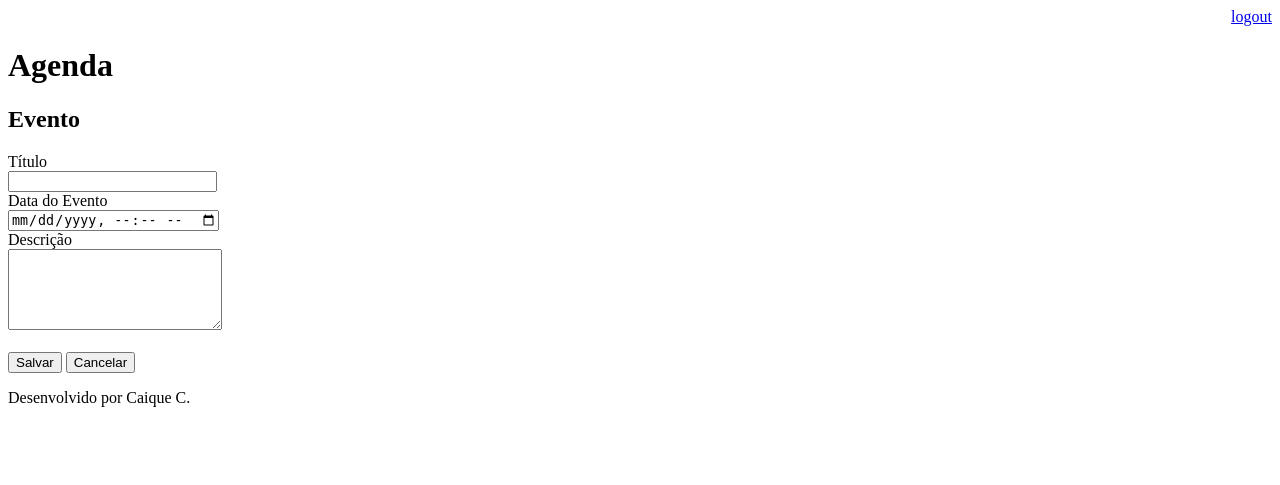
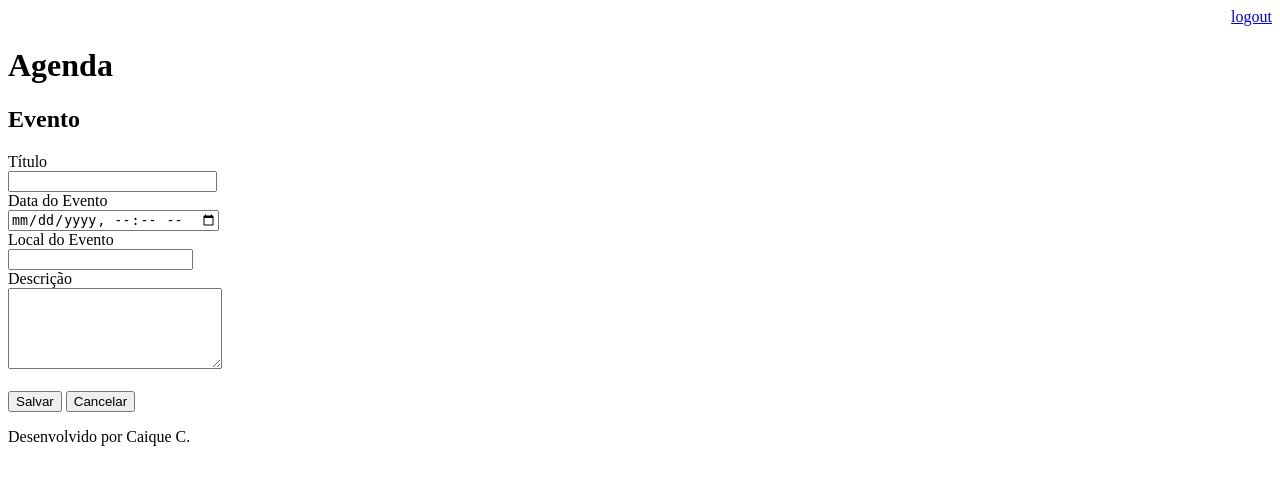
Before and after one commit to CaiqueCavalheiro/Schedule, a Django app: page /agenda/evento/ in a window 1280 px wide. Shown: the top 485 px of the page. Run offline with Django 3.2, Linux system fonts and the light colour scheme; a user stored in the database is signed in.

Commit message:
added to the models and database the event location variable

```diff
--- a/core/models.py
+++ b/core/models.py
@@ -9,6 +9,7 @@ class Evento(models.Model):
     data_evento = models.DateTimeField(verbose_name='Data do Evento')
     data_criacao = models.DateTimeField(auto_now=True) #Auto now retorna a data/ hora do momento em que foi feita a ação
     usuario = models.ForeignKey(User, on_delete=models.CASCADE)
+    local_evento = models.TextField(blank=True, null=True)
 
     class Meta:
         db_table = 'evento'
--- a/core/views.py
+++ b/core/views.py
@@ -47,9 +47,11 @@ def submit_evento(request):
         titulo = request.POST.get('titulo')
         data_evento = request.POST.get('data_evento')
         descricao = request.POST.get('descricao')
+        local_evento = request.POST.get('local_evento')
         usuario = request.user
         Evento.objects.create(titulo=titulo,
                               data_evento=data_evento,
                               descricao=descricao,
+                              local_evento=local_evento,
                               usuario=usuario)
     return redirect('/')
--- a/templates/evento.html
+++ b/templates/evento.html
@@ -12,6 +12,10 @@
     <br>
     <input type="datetime-local" name="data_evento">
     <br>
+    <label>Local do Evento</label>
+    <br>
+    <input type="text" name="local_evento">
+    <br>
     <label>Descrição</label>
     <br>
     <textarea name="descricao" rows="5" cols="24"></textarea>
```
Also changed, not shown: core/migrations/0003_evento_local_evento.py (added), db.sqlite3.
